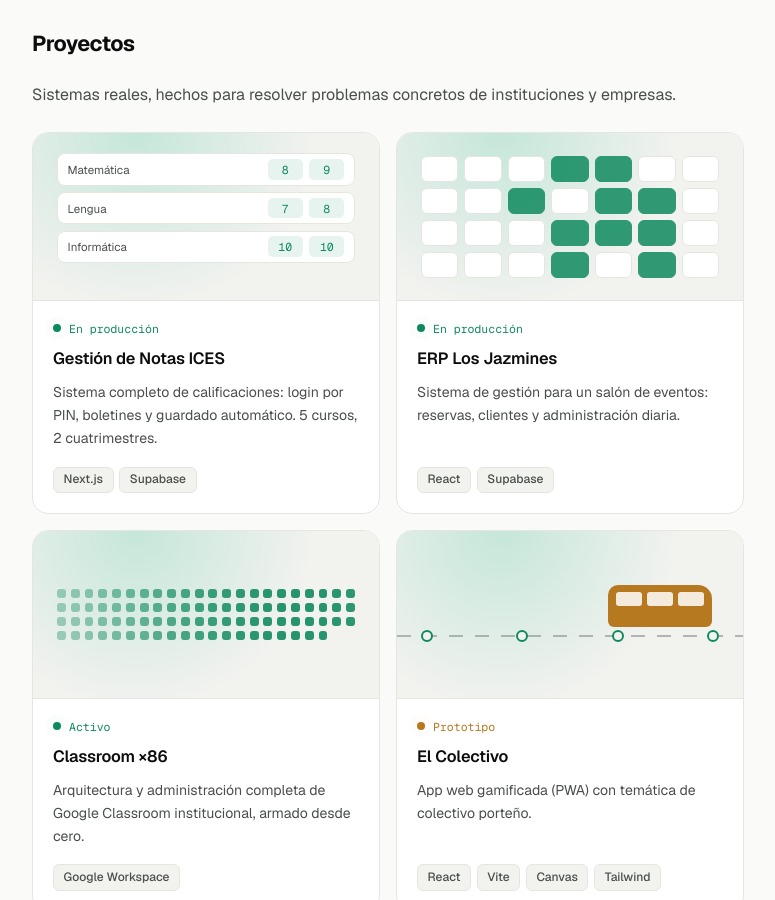
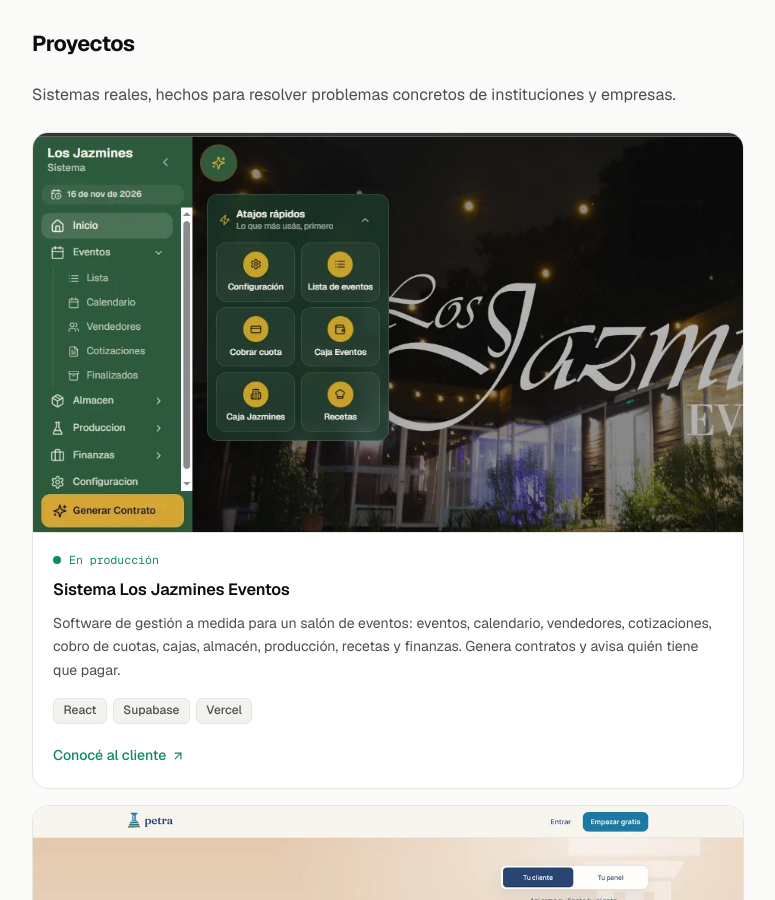
Before and after one commit to noemiestherlopez0-commits/portafoliorodritorres.lab, a React (Vite) app: page / in a window 1280 px wide. Shown: the part 1900-2800 px from the top of the page, without its empty margins (252-1027 px from the left). Built offline with nearby package versions, Linux system fonts and the light colour scheme.

Commit message:
Agrega Sistema Los Jazmines Eventos y Petra con capturas y enlaces
Co-Authored-By: Claude Opus 5.5 <noreply@anthropic.com>
Claude-Session: https://claude.ai/code/session_01Cyy5QQ9SMcgwx8va3QJBEz

```diff
--- a/src/App.jsx
+++ b/src/App.jsx
@@ -318,8 +318,14 @@ export default function App() {
           </p>
           <div className="proyectos">
             {proyectos.map((p) => (
-              <article key={p.nombre} className="proyecto">
-                <Visual tipo={p.visual} />
+              <article key={p.nombre} className={`proyecto ${p.destacado ? 'destacado' : ''}`}>
+                {p.imagen ? (
+                  <div className="captura">
+                    <img src={p.imagen} alt={`Captura de ${p.nombre}`} loading="lazy" />
+                  </div>
+                ) : (
+                  <Visual tipo={p.visual} />
+                )}
                 <div className="proyecto-cuerpo">
                   <span className={`estado ${p.estado === 'Prototipo' ? 'estado-proto' : ''}`}>
                     <span className="led" aria-hidden="true" />
@@ -328,6 +334,11 @@ export default function App() {
                   <h3>{p.nombre}</h3>
                   <p>{p.texto}</p>
                   <Etiquetas items={p.tecnologias} />
+                  {p.enlace && (
+                    <a className="enlace" href={p.enlace} target="_blank" rel="noopener noreferrer">
+                      {p.enlaceTexto || 'Ver proyecto'} <ArrowUpRight size={14} />
+                    </a>
+                  )}
                 </div>
               </article>
             ))}
--- a/src/data.js
+++ b/src/data.js
@@ -24,7 +24,7 @@ export const sobreMi = [
 export const cifras = [
   { valor: '86', texto: 'aulas de Classroom administradas' },
   { valor: '5', texto: 'instituciones y espacios educativos' },
-  { valor: '2', texto: 'sistemas propios en producción' },
+  { valor: '3', texto: 'sistemas propios en producción' },
 ]
 
 export const redes = [
@@ -99,20 +99,37 @@ export const experiencia = [
   },
 ]
 
+// imagen: captura del proyecto (en public/proyectos/). Si no hay, se usa el dibujo de "visual".
+// destacado: true → la tarjeta ocupa todo el ancho.
 export const proyectos = [
+  {
+    nombre: 'Sistema Los Jazmines Eventos',
+    imagen: '/proyectos/jazmines.webp',
+    destacado: true,
+    texto:
+      'Software de gestión a medida para un salón de eventos: eventos, calendario, vendedores, cotizaciones, cobro de cuotas, cajas, almacén, producción, recetas y finanzas. Genera contratos y avisa quién tiene que pagar.',
+    tecnologias: ['React', 'Supabase', 'Vercel'],
+    estado: 'En producción',
+    enlace: 'https://www.instagram.com/losjazmines.eventos/',
+    enlaceTexto: 'Conocé al cliente',
+  },
+  {
+    nombre: 'Petra · Cotizador para eventos',
+    imagen: '/proyectos/petra.webp',
+    destacado: true,
+    texto:
+      'Producto propio. Un link donde el cliente arma su evento y ve el precio al instante, las 24 horas. Al salón le llega el pedido por WhatsApp. Gratis para empezar y con la marca de cada salón.',
+    tecnologias: ['Producto SaaS', 'Vercel'],
+    estado: 'En producción',
+    enlace: 'https://www.petraeventos.com/',
+    enlaceTexto: 'Visitar petraeventos.com',
+  },
   {
     nombre: 'Gestión de Notas ICES',
     visual: 'notas', // dibujo de la tarjeta: notas | agenda | aulas | colectivo
     texto:
       'Sistema completo de calificaciones: login por PIN, boletines y guardado automático. 5 cursos, 2 cuatrimestres.',
     tecnologias: ['Next.js', 'Supabase'],
-    estado: 'En producción',
-  },
-  {
-    nombre: 'ERP Los Jazmines',
-    visual: 'agenda',
-    texto: 'Sistema de gestión para un salón de eventos: reservas, clientes y administración diaria.',
-    tecnologias: ['React', 'Supabase'],
     estado: 'En producción',
   },
   {
--- a/src/index.css
+++ b/src/index.css
@@ -556,6 +556,44 @@ a {
   padding-top: 0.5rem;
 }
 
+@media (min-width: 640px) {
+  .proyecto.destacado { grid-column: 1 / -1; }
+  .proyecto:not(.destacado):last-child:nth-child(odd) { grid-column: 1 / -1; }
+}
+.captura {
+  aspect-ratio: 16 / 9;
+  overflow: hidden;
+  border-bottom: 1px solid var(--borde);
+  background: var(--fondo-2);
+}
+.captura img {
+  width: 100%;
+  height: 100%;
+  object-fit: cover;
+  object-position: top left;
+  transition: transform 0.6s cubic-bezier(0.2, 0.7, 0.2, 1);
+}
+.proyecto:hover .captura img {
+  transform: scale(1.03);
+}
+.enlace {
+  display: inline-flex;
+  align-items: center;
+  gap: 0.3rem;
+  margin-top: 0.4rem;
+  font-size: 0.88rem;
+  font-weight: 500;
+  color: var(--acento);
+  width: fit-content;
+}
+.enlace:hover {
+  text-decoration: underline;
+  text-underline-offset: 3px;
+}
+.proyecto .etiquetas + .enlace {
+  margin-top: 0.75rem;
+}
+
 /* Habilidades */
 .habilidades {
   display: flex;
```
Also changed, not shown: public/proyectos/jazmines.webp (added), public/proyectos/petra.webp (added).
